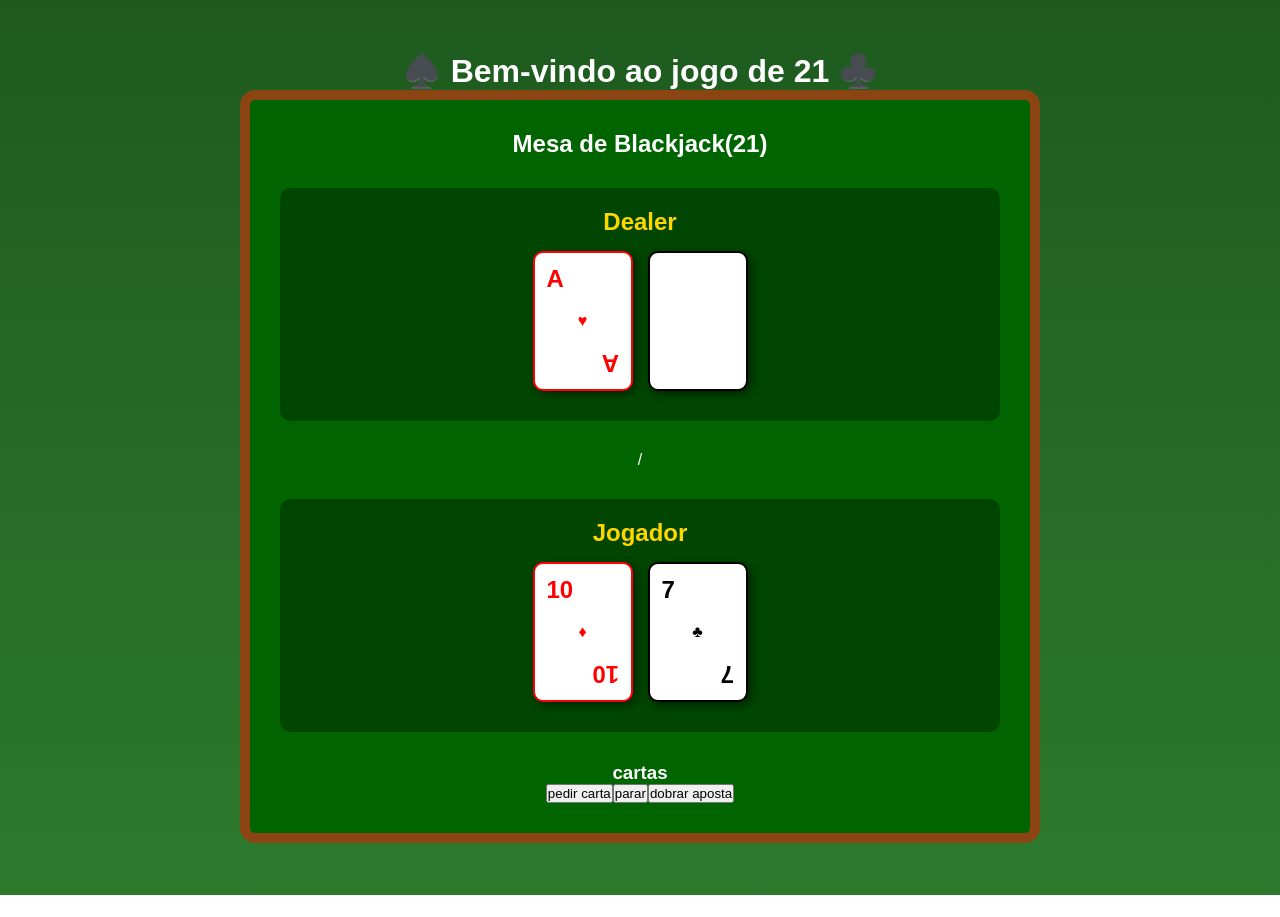
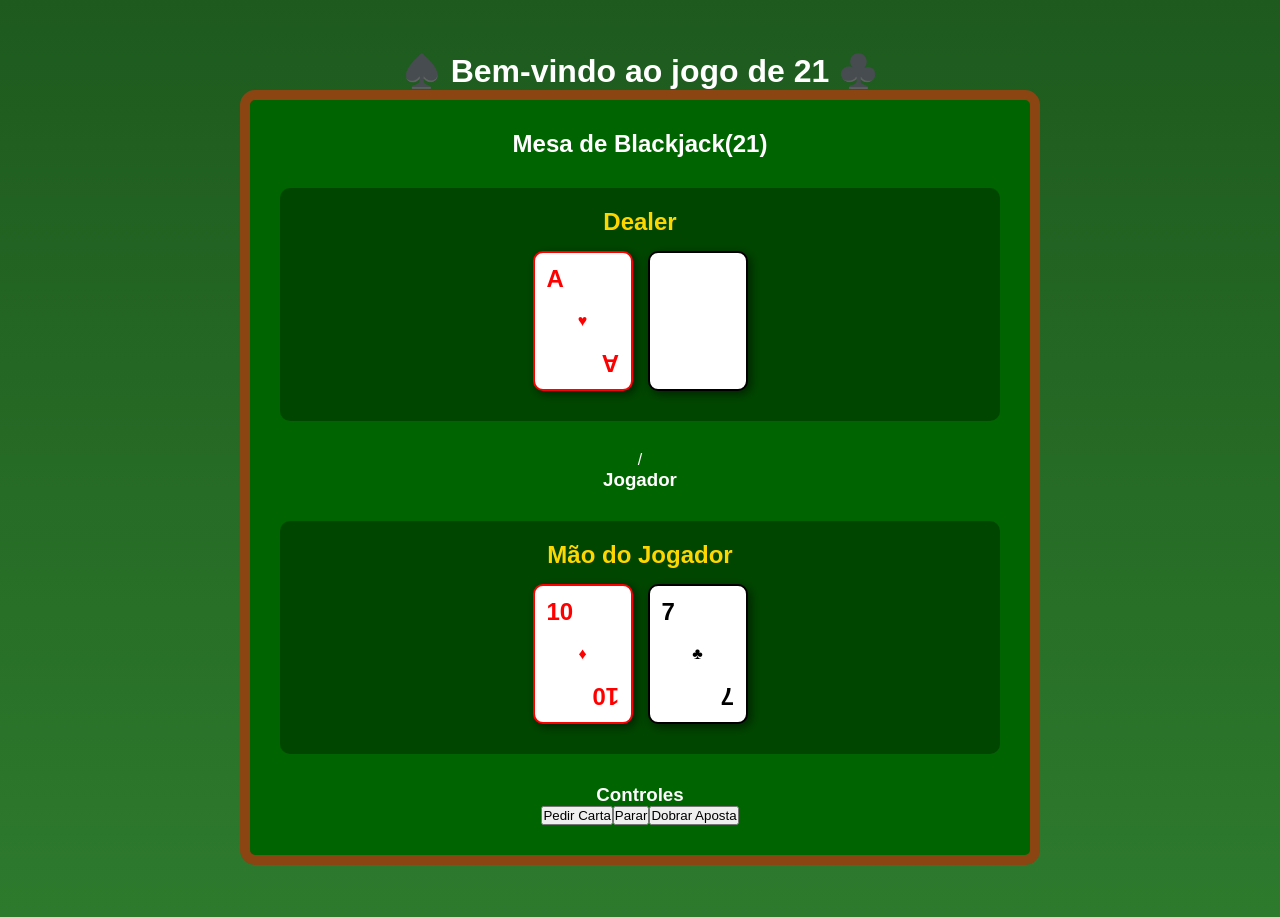
Before and after one commit to ufjf-dcc207/ufjf-dcc207-2025-3-a-sem01-21, a React (Vite) app: page / in a window 1280 px wide. Before the commit the page ends 895 px from the top, so only its background shows below. Built offline with nearby package versions, Linux system fonts and the light colour scheme.

Commit message:
add controles.tsx e implementa no mesablackjack

```diff
--- /dev/null
+++ b/src/componentes/Controles.tsx
@@ -0,0 +1,16 @@
+interface ControlesProps {
+    titulo: string;
+}
+
+const Controles = ({ titulo }: ControlesProps) => {
+    return (
+        <div className="controles">
+            <h3>{titulo}</h3>
+            <button>Pedir Carta</button>
+            <button>Parar</button>
+            <button>Dobrar Aposta</button>
+        </div>
+    );
+}
+
+export default Controles;
--- a/src/componentes/MesaBlackjack.tsx
+++ b/src/componentes/MesaBlackjack.tsx
@@ -1,5 +1,7 @@
 import "./MesaBlackjack.css"
 import Mao from "./Mao";
+import Jogador from "./Jogador";
+import Controles from "./Controles";
 
 function MesaBlackjack() {
 
@@ -16,12 +18,10 @@ function MesaBlackjack() {
         <div className="mesa-blackjack">
             <h2>Mesa de Blackjack(21)</h2>
             <Mao cartas={cartasDealer} titulo="Dealer"></Mao>/
-            <Mao cartas={cartasJogador} titulo="Jogador"></Mao>
+            <Jogador nome="Jogador" cartas={cartasJogador} />
 
-            <h3>cartas</h3>
-            <button>pedir carta</button>
-            <button>parar</button>
-            <button>dobrar aposta</button>
+            <Controles titulo="Controles"/>
+
         </div>
     )
 }
```
